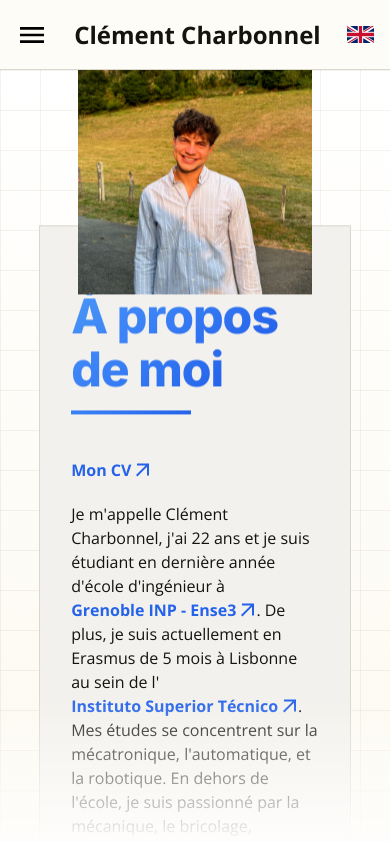
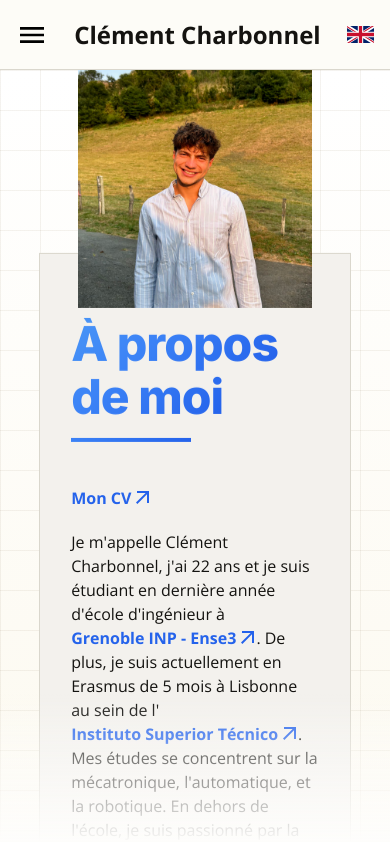
Before and after one commit to Clement38420/portfolio, a Vue app: page /about in a window 390 px wide. Shown: the top 842 px of the page. Built offline with nearby package versions, Linux system fonts and the light colour scheme.

Commit message:
style(AboutView): adjust margin and positioning for better layout on smaller screens

```diff
--- a/src/views/AboutView.vue
+++ b/src/views/AboutView.vue
@@ -554,6 +554,7 @@ onMounted(() => {
 
 @media (max-width: 1200px) {
   .hero-card {
+    margin-top: 15px;
     padding-top: 64px;
     padding-right: clamp(12px, 10%, 64px);
   }
@@ -571,7 +572,7 @@ onMounted(() => {
 
   .hero {
     margin-top: min(60vw, var(--portrait-width));
-    top: calc(50vh - 70px);
+    top: calc(50vh - 50px);
   }
 }
 
```
